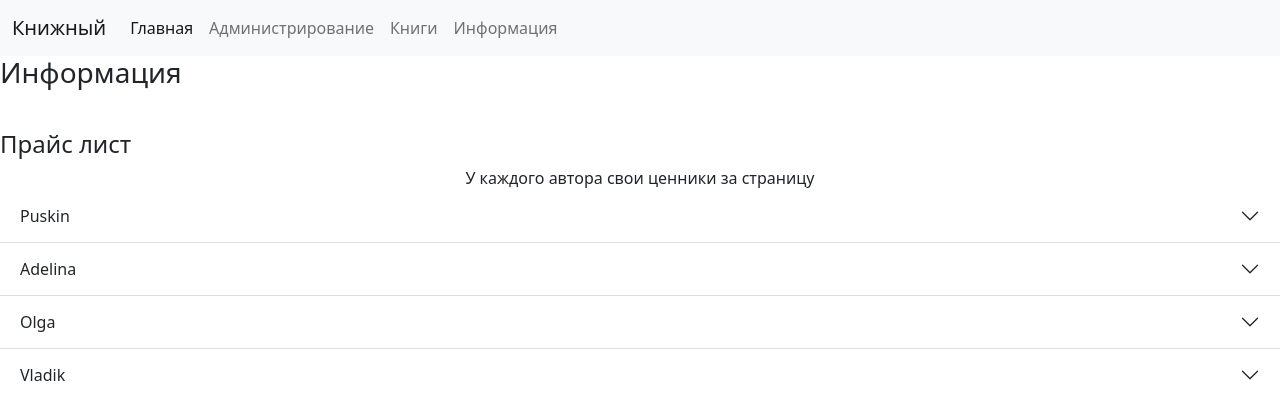
After one commit to savoloon/django_test1, a Django app: page /info/ in a window 1280 px wide. The commit adds this page. Shown: the top 420 px of the page. Run offline with Django 4.2, Linux system fonts and the light colour scheme; some libraries are stand-ins or nearby versions.

Commit message:
#16 добавил сраницу с информацией и на главной странице добавил карусель

```diff
--- a/core/templates/core/index.html
+++ b/core/templates/core/index.html
@@ -12,28 +12,29 @@
 
   <nav class="navbar navbar-expand-lg navbar-light bg-light">
       <div class="container-fluid">
-          <a class="navbar-brand" href="#">Navbar</a>
+          <a class="navbar-brand" href="#">Книжный</a>
           <button class="navbar-toggler" type="button" data-bs-toggle="collapse" data-bs-target="#navbarNav" aria-controls="navbarNav" aria-expanded="false" aria-label="Toggle navigation">
               <span class="navbar-toggler-icon"></span>
           </button>
           <div class="collapse navbar-collapse" id="navbarNav">
               <ul class="navbar-nav">
                   <li class="nav-item">
-                      <a class="nav-link active" aria-current="page" href="{% url 'core:index' %}">Home</a>
+                      <a class="nav-link active" aria-current="page" href="{% url 'core:head' %}">Главная</a>
                   </li>
                   <li class="nav-item">
-                      <a class="nav-link" href="admin/">Admin</a>
+                      <a class="nav-link" href="admin/">Администрирование</a>
                   </li>
                   <li class="nav-item">
-                      <a class="nav-link" href="{% url 'core:book_list' %}">Books</a>
+                      <a class="nav-link" href="{% url 'core:book_list' %}">Книги</a>
                   </li>
                   <li class="nav-item">
-                      <a class="nav-link disabled">Disabled</a>
+                      <a class="nav-link" href="{% url 'core:info' %}">Информация</a>
                   </li>
               </ul>
           </div>
       </div>
   </nav>
+
 
 {% block title %}
     {% if title %}
@@ -44,7 +45,6 @@
 {% block content %}
 {% endblock %}
 
-
     <script src="/node_modules/bootstrap/dist/js/bootstrap.bundle.js"> </script>
   </body>
 </html>
--- /dev/null
+++ b/core/templates/core/info.html
@@ -0,0 +1,52 @@
+{% extends 'core/index.html' %}
+{% load bootstrap5 %}
+
+{% block content %}
+<h4>Прайс лист</h4>
+    <center>У каждого автора свои ценники за страницу</center>
+    <div class="accordion accordion-flush" id="accordionFlushExample">
+        <div class="accordion-item">
+            <h2 class="accordion-header" id="flush-headingOne">
+                <button class="accordion-button collapsed" type="button" data-bs-toggle="collapse" data-bs-target="#flush-collapseOne" aria-expanded="false" aria-controls="flush-collapseOne">
+                    Puskin
+                </button>
+            </h2>
+            <div id="flush-collapseOne" class="accordion-collapse collapse" aria-labelledby="flush-headingOne" data-bs-parent="#accordionFlushExample">
+                <div class="accordion-body">У автора Pushkin прайс:За одну страницу вы платите 2 рубля</div>
+            </div>
+        </div>
+        <div class="accordion-item">
+            <h2 class="accordion-header" id="flush-headingTwo">
+                <button class="accordion-button collapsed" type="button" data-bs-toggle="collapse" data-bs-target="#flush-collapseTwo" aria-expanded="false" aria-controls="flush-collapseTwo">
+                    Adelina
+                </button>
+            </h2>
+            <div id="flush-collapseTwo" class="accordion-collapse collapse" aria-labelledby="flush-headingTwo" data-bs-parent="#accordionFlushExample">
+                <div class="accordion-body">У автора Adelina вы платите за каждую страницу 5 рублей</div>
+            </div>
+        </div>
+        <div class="accordion-item">
+            <h2 class="accordion-header" id="flush-headingThree">
+                <button class="accordion-button collapsed" type="button" data-bs-toggle="collapse" data-bs-target="#flush-collapseThree" aria-expanded="false" aria-controls="flush-collapseThree">
+                    Olga
+                </button>
+            </h2>
+            <div id="flush-collapseThree" class="accordion-collapse collapse" aria-labelledby="flush-headingThree" data-bs-parent="#accordionFlushExample">
+                <div class="accordion-body">У автора Olga прайс за любую книгу один: 700 рублей</div>
+            </div>
+        </div>
+        <div class="accordion-item">
+            <h2 class="accordion-header" id="flush-headingFour">
+                <button class="accordion-button collapsed" type="button" data-bs-toggle="collapse" data-bs-target="#flush-collapseFour" aria-expanded="false" aria-controls="flush-collapseFour">
+                    Vladik
+                </button>
+            </h2>
+            <div id="flush-collapseFour" class="accordion-collapse collapse" aria-labelledby="flush-headingFour" data-bs-parent="#accordionFlushExample">
+                <div class="accordion-body">У автора Vladik прайс такой,что за одну страницу ты платишь 3 рубля,но если в книге больше 100 страниц,то ты платишь за страницу 50 копеек</div>
+            </div>
+        </div>
+    </div>
+
+
+
+{% endblock %}
--- a/core/urls.py
+++ b/core/urls.py
@@ -5,7 +5,8 @@ import core.views
 app_name = 'core'
 
 urlpatterns = [
-    path('', core.views.IndexView.as_view(), name='index'),
+    path('', core.views.Head.as_view(), name='head'),
+    path('info/', core.views.Info.as_view(), name='info'),
     path('books/', core.views.Books.as_view(), name='book_list'),
     path('books/<int:pk>/', core.views.BookDetail.as_view(), name='book_detail'),
     path('books/create/', core.views.BookCreate.as_view(), name='book_create'),
--- a/core/views.py
+++ b/core/views.py
@@ -28,6 +28,14 @@ class IndexView(TitleMixin, TemplateView):
 
     def get_info(self):
         return 'Главная страница'
+
+class Head(TitleMixin, TemplateView):
+    template_name = 'core/head.html'
+    title = 'Главная страница'
+
+class Info(TitleMixin, TemplateView):
+    template_name = 'core/info.html'
+    title = 'Информация'
 
 
 class Books(TitleMixin, ListView):
```
Also changed, not shown: core/templates/core/head.html (added, +34 -0 lines).
